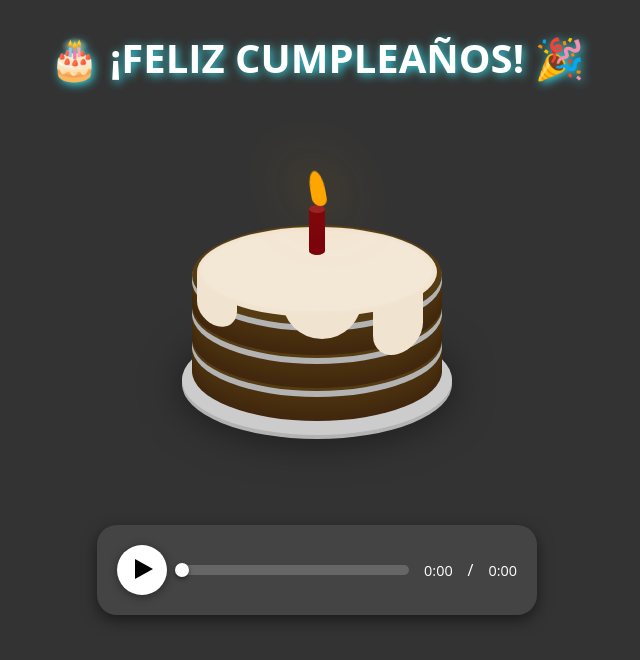
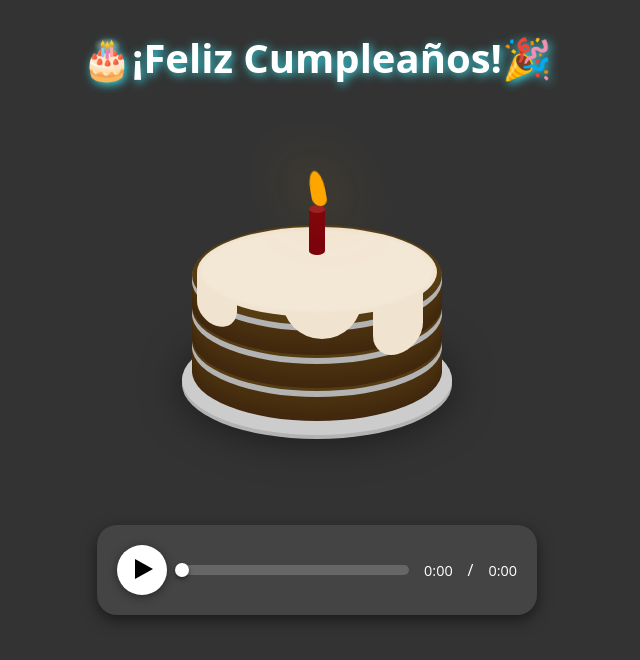
Before and after one commit to Yaelliso/feliz-cumple, a plain HTML site: page index.html in a window 1280 px wide. Shown: the whole page, without its empty margins (323-963 px from the left). Drawn offline with Linux system fonts and the light colour scheme.

Commit message:
Update index.html

```diff
--- a/index.html
+++ b/index.html
@@ -254,7 +254,7 @@
 </head>
 <body>
 
-  <h1>🎂 ¡FELIZ CUMPLEAÑOS! 🎉</h1>
+  <h1>🎂¡Feliz Cumpleaños!🎉</h1>
 
   <div class="cake">
     <div class="plate"></div>
```
